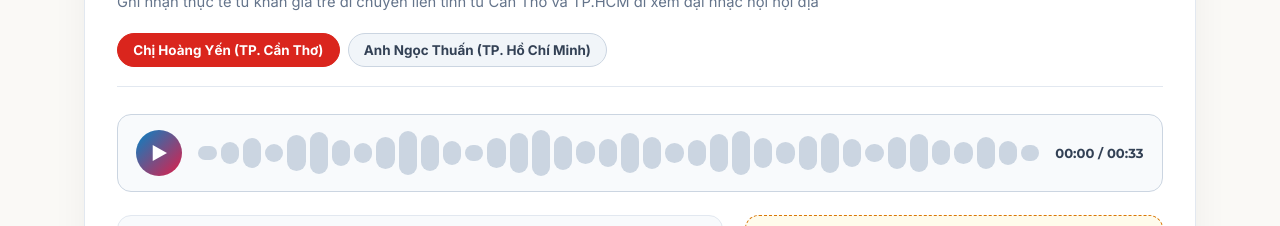
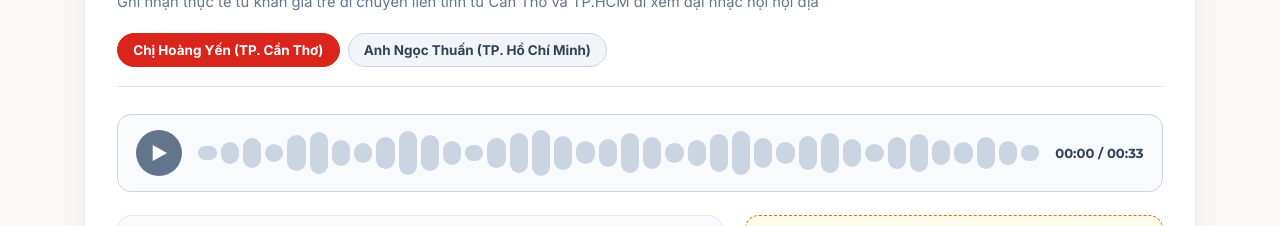
Before and after one commit to giahanluong192/mmj1, a Next.js app: page / in a window 1280 px wide. Shown: the part 4060-4286 px from the top of the page. Built offline with nearby package versions, Linux system fonts and the light colour scheme.

Commit message:
style(voxpop): update play button color to gray

```diff
--- a/src/app/globals.css
+++ b/src/app/globals.css
@@ -1253,12 +1253,18 @@ textarea {
   height: 46px;
   border-radius: 50%;
   border: none;
-  background: linear-gradient(135deg, var(--accent-blue), var(--accent-rose));
+  background: #64748B;
   color: #FFFFFF;
   font-size: 1.1rem;
   font-weight: 900;
   cursor: pointer;
   flex-shrink: 0;
+  transition: background 0.2s ease, transform 0.15s ease;
+}
+
+.waveform-play-btn:hover {
+  background: #475569;
+  transform: scale(1.04);
 }
 
 .waveform-bars-wrap {
```
